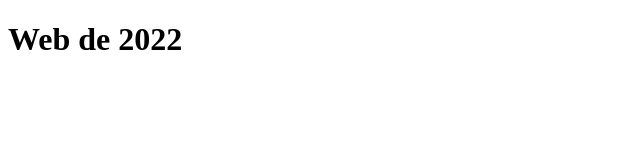
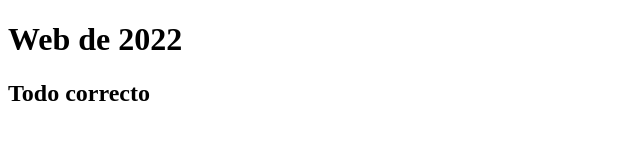
Before and after one commit to marcosalvaradomartinez/web2022, a plain HTML site: page index.html in a window 1280 px wide. Shown: the whole page, without its empty margins (0-640 px from the left). Drawn offline with Linux system fonts and the light colour scheme.

Commit message:
añadido titulo 2

```diff
--- a/index.html
+++ b/index.html
@@ -8,5 +8,6 @@
 </head>
 <body>
     <h1>Web de 2022</h1>
+    <h2>Todo correcto</h2>
 </body>
 </html>
```
